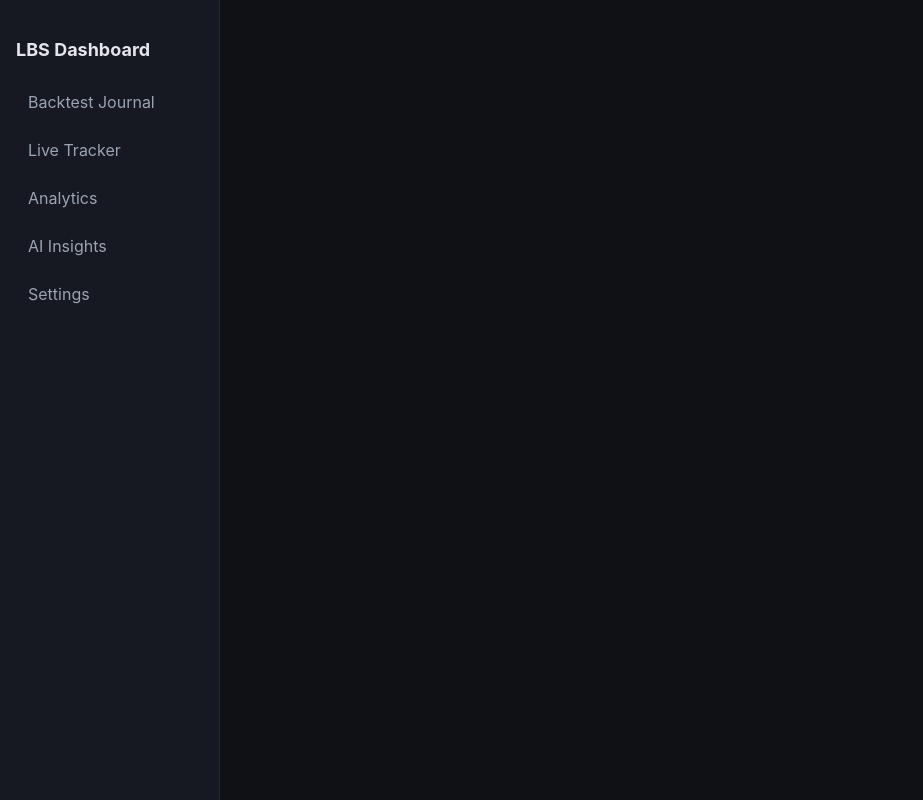
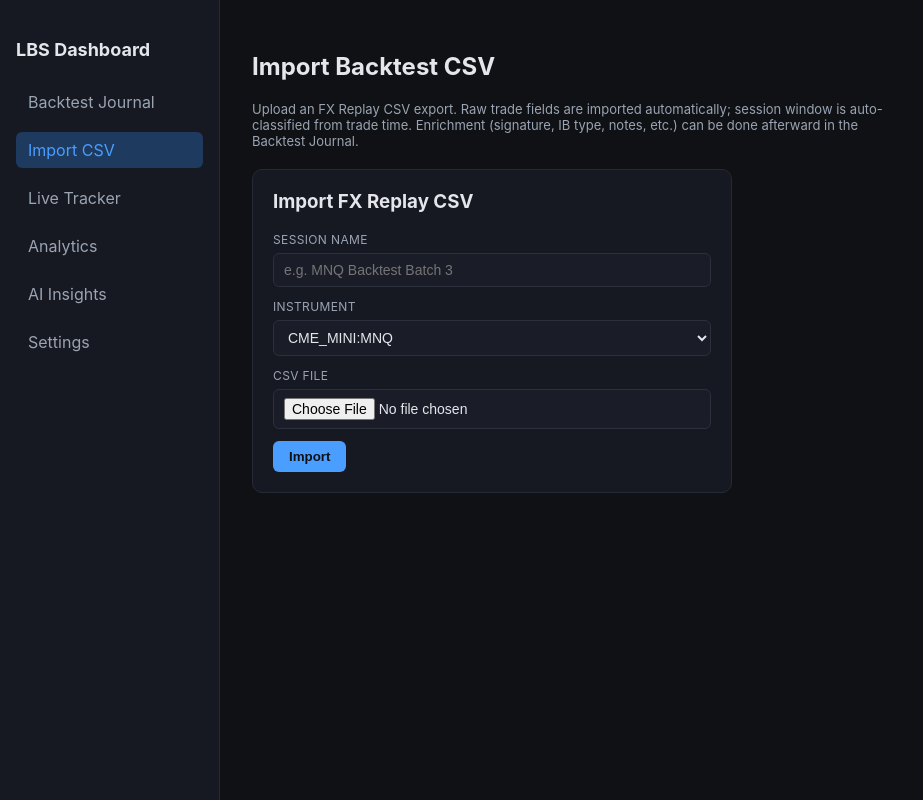
Before and after one commit to rittickghosh8670-art/Neer-Dashboard, a React (Vite) app in the folder frontend/: page /import in a window 1280 px wide. Shown: the whole page, without its empty margins (0-923 px from the left). Built offline with nearby package versions, Linux system fonts and the light colour scheme.

Commit message:
Separate CSV import into its own page/nav item from Backtest Journal

```diff
--- a/frontend/src/App.tsx
+++ b/frontend/src/App.tsx
@@ -1,5 +1,6 @@
 import { BrowserRouter, Routes, Route, NavLink } from 'react-router-dom';
 import BacktestJournal from './pages/BacktestJournal';
+import ImportBacktest from './pages/ImportBacktest';
 import LiveTracker from './pages/LiveTracker';
 import Analytics from './pages/Analytics';
 import AIInsights from './pages/AIInsights';
@@ -12,6 +13,7 @@ function App() {
         <nav className="app-nav">
           <h1>LBS Dashboard</h1>
           <NavLink to="/" end>Backtest Journal</NavLink>
+          <NavLink to="/import">Import CSV</NavLink>
           <NavLink to="/live">Live Tracker</NavLink>
           <NavLink to="/analytics">Analytics</NavLink>
           <NavLink to="/insights">AI Insights</NavLink>
@@ -20,6 +22,7 @@ function App() {
         <main className="app-content">
           <Routes>
             <Route path="/" element={<BacktestJournal />} />
+            <Route path="/import" element={<ImportBacktest />} />
             <Route path="/live" element={<LiveTracker />} />
             <Route path="/analytics" element={<Analytics />} />
             <Route path="/insights" element={<AIInsights />} />
--- a/frontend/src/index.css
+++ b/frontend/src/index.css
@@ -590,6 +590,33 @@ button:hover:not(:disabled) {
   margin-top: 0;
 }
 
+/* Journal header with import link */
+.journal-header {
+  display: flex;
+  justify-content: space-between;
+  align-items: center;
+  margin-bottom: 20px;
+}
+
+.import-link-btn {
+  background: #4a9eff;
+  color: #0f1115;
+  font-weight: 600;
+  padding: 8px 16px;
+  border-radius: 6px;
+  text-decoration: none;
+  font-size: 14px;
+}
+
+.import-link-btn:hover {
+  background: #6cb2ff;
+}
+
+/* Import backtest page */
+.import-summary-actions {
+  margin-top: 12px;
+}
+
 /* Settings / Backup */
 .settings-section {
   background: #161822;
--- a/frontend/src/pages/BacktestJournal.tsx
+++ b/frontend/src/pages/BacktestJournal.tsx
@@ -1,17 +1,16 @@
 import { useCallback, useEffect, useState } from 'react';
-import CSVUploader from '../components/CSVUploader';
+import { Link } from 'react-router-dom';
 import TradeTable from '../components/TradeTable';
 import TradeEnrichmentForm from '../components/TradeEnrichmentForm';
 import TradeFilters from '../components/TradeFilters';
 import type { FilterState } from '../components/TradeFilters';
 import { listTrades } from '../api/trades';
-import type { ImportResult, Trade } from '../types/trade';
+import type { Trade } from '../types/trade';
 
 function BacktestJournal() {
   const [trades, setTrades] = useState<Trade[]>([]);
   const [selectedTrade, setSelectedTrade] = useState<Trade | null>(null);
   const [filters, setFilters] = useState<FilterState>({});
-  const [importSummary, setImportSummary] = useState<ImportResult | null>(null);
   const [loading, setLoading] = useState(false);
   const [error, setError] = useState<string | null>(null);
 
@@ -32,11 +31,6 @@ function BacktestJournal() {
     fetchTrades();
   }, [fetchTrades]);
 
-  const handleImported = (result: ImportResult) => {
-    setImportSummary(result);
-    fetchTrades();
-  };
-
   const handleTradeUpdated = (updated: Trade) => {
     setTrades((prev) => prev.map((t) => (t.id === updated.id ? updated : t)));
     setSelectedTrade(updated);
@@ -44,23 +38,10 @@ function BacktestJournal() {
 
   return (
     <div className="backtest-journal">
-      <h2>Backtest Journal</h2>
-
-      <CSVUploader onImported={handleImported} />
-
-      {importSummary && (
-        <div className="import-summary">
-          Imported {importSummary.importedCount} / {importSummary.totalRows} rows
-          {importSummary.skippedCount > 0 && ` (${importSummary.skippedCount} skipped)`}.
-          {importSummary.warnings.length > 0 && (
-            <ul>
-              {importSummary.warnings.slice(0, 10).map((w, i) => (
-                <li key={i}>{w}</li>
-              ))}
-            </ul>
-          )}
-        </div>
-      )}
+      <div className="journal-header">
+        <h2>Backtest Journal</h2>
+        <Link to="/import" className="import-link-btn">Import CSV</Link>
+      </div>
 
       <TradeFilters filters={filters} onChange={setFilters} />
 
--- /dev/null
+++ b/frontend/src/pages/ImportBacktest.tsx
@@ -0,0 +1,45 @@
+import { useState } from 'react';
+import { useNavigate } from 'react-router-dom';
+import CSVUploader from '../components/CSVUploader';
+import type { ImportResult } from '../types/trade';
+
+function ImportBacktest() {
+  const [importSummary, setImportSummary] = useState<ImportResult | null>(null);
+  const navigate = useNavigate();
+
+  const handleImported = (result: ImportResult) => {
+    setImportSummary(result);
+  };
+
+  return (
+    <div className="import-backtest">
+      <h2>Import Backtest CSV</h2>
+      <p className="page-subtitle">
+        Upload an FX Replay CSV export. Raw trade fields are imported automatically;
+        session window is auto-classified from trade time. Enrichment (signature, IB
+        type, notes, etc.) can be done afterward in the Backtest Journal.
+      </p>
+
+      <CSVUploader onImported={handleImported} />
+
+      {importSummary && (
+        <div className="import-summary">
+          Imported {importSummary.importedCount} / {importSummary.totalRows} rows
+          {importSummary.skippedCount > 0 && ` (${importSummary.skippedCount} skipped)`}.
+          {importSummary.warnings.length > 0 && (
+            <ul>
+              {importSummary.warnings.slice(0, 10).map((w, i) => (
+                <li key={i}>{w}</li>
+              ))}
+            </ul>
+          )}
+          <div className="import-summary-actions">
+            <button onClick={() => navigate('/')}>Go to Backtest Journal</button>
+          </div>
+        </div>
+      )}
+    </div>
+  );
+}
+
+export default ImportBacktest;
```
